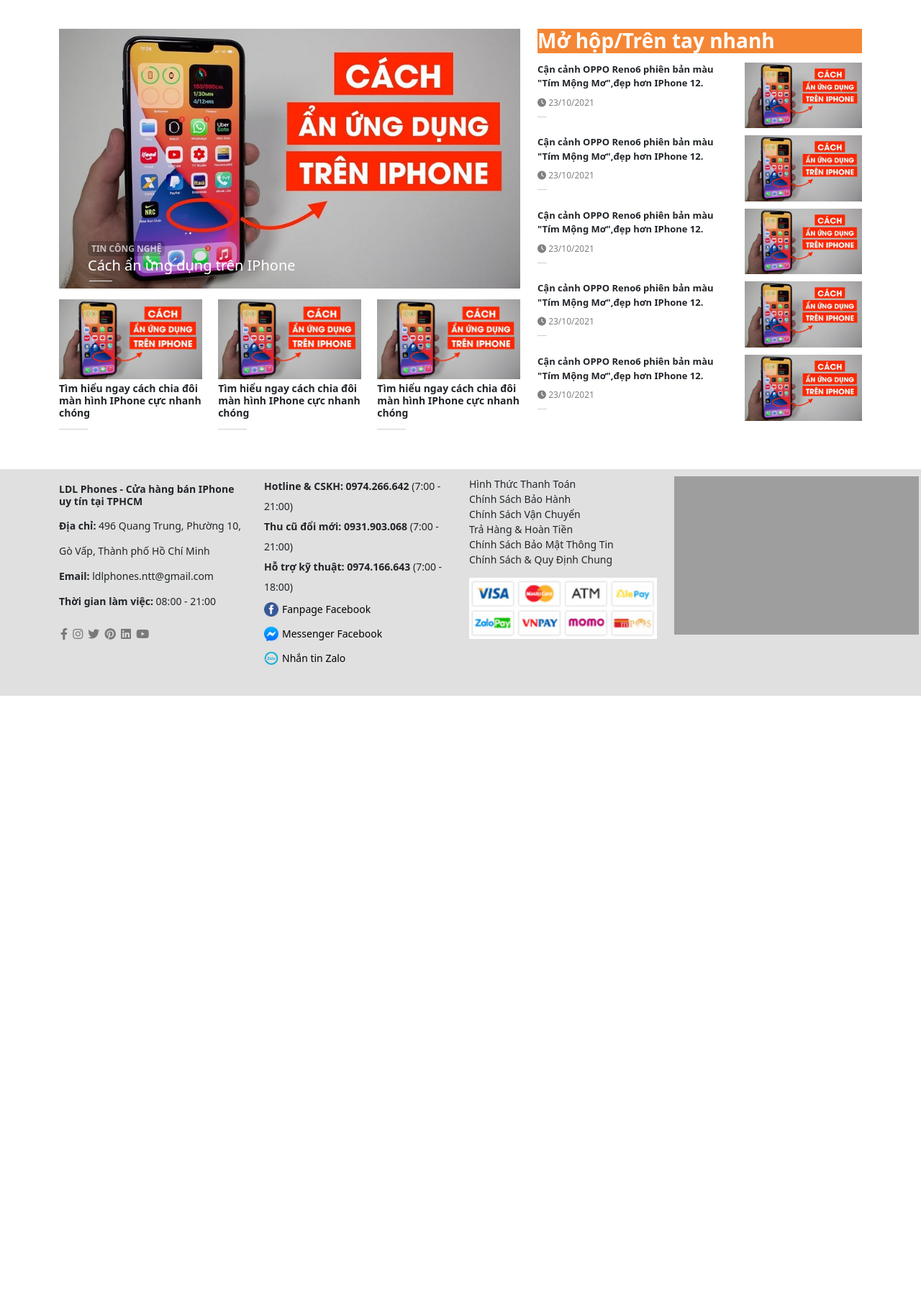
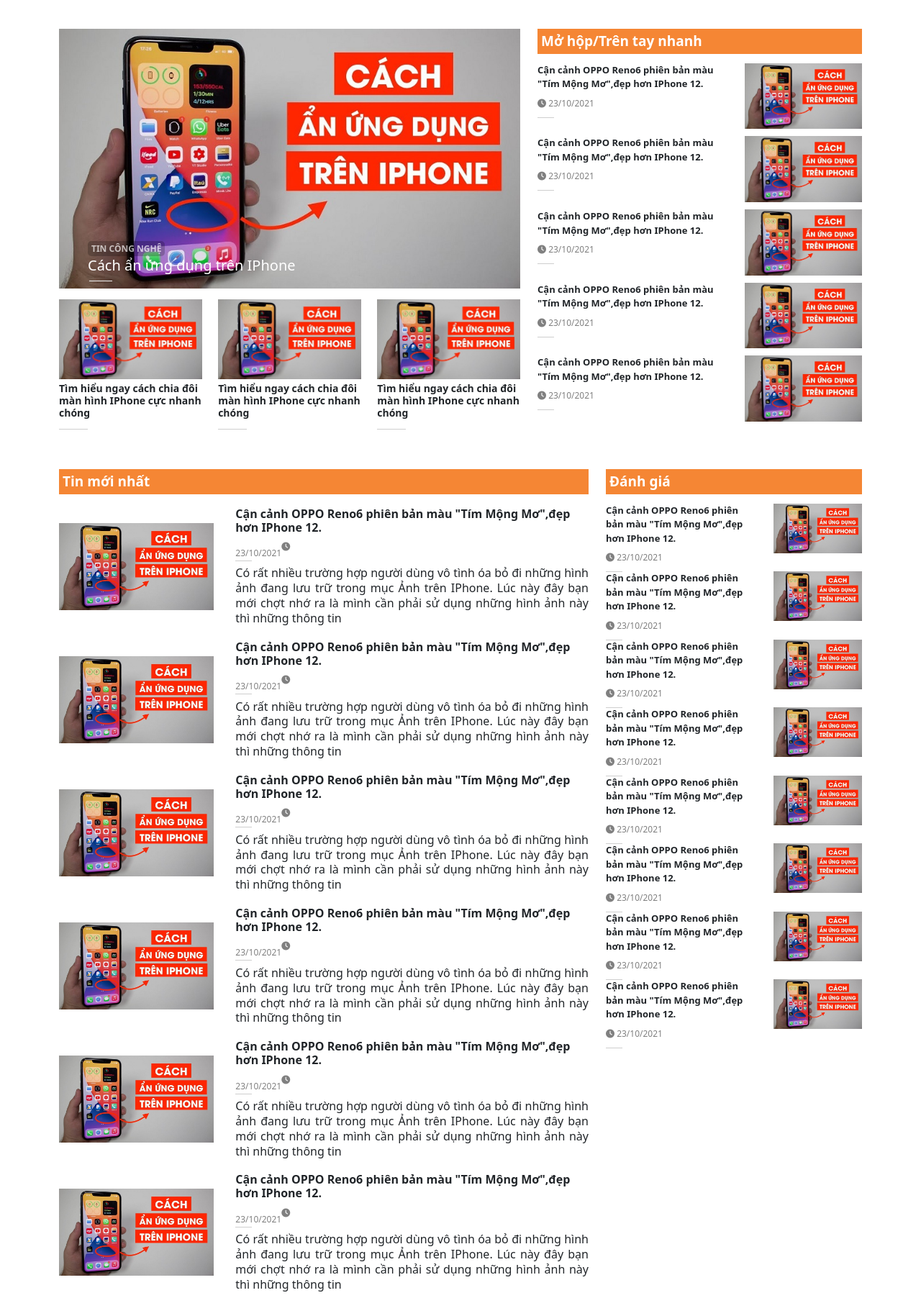
Before and after one commit to TramAnh1406/Cover-template-ldlphones, a Flask app: page /tintuc in a window 1280 px wide. Shown: the part 130-1934 px from the top of the page at 72% size. Before the commit the page ends 1097 px from the top, so only its background shows below. Run offline with Flask 2, Linux system fonts and the light colour scheme; some libraries are stand-ins or nearby versions; grey boxes are pictures that could not be loaded.

Commit message:
update page tintuc

```diff
--- a/appdb/static/css/tintuc.css
+++ b/appdb/static/css/tintuc.css
@@ -34,10 +34,12 @@
     bottom: 20px;
     left: 40px;
 }
-.text-l h5{
+
+.text-l h5 {
     color: #FFF;
     margin: 0;
 }
+
 .box-tintuc-slide .line-b {
     position: absolute;
     border-bottom: 1px solid #F1F1F1;
@@ -45,59 +47,103 @@
     bottom: 10px;
     left: 42px;
 }
-.box-tintuc-right .line-list {
+
+.line-list {
     border-bottom: 1px solid #CECECE;
     float: left;
     margin-top: 10px;
-    width: 5%;
+    width: 2%;
+    position: absolute;
 }
-.box-tintuc-right h3{
+
+.box-tintuc-right h3, .tintuc-list-new .fix-width .row .col-md-8 h3 {
     color: white;
     background-color: #F58634;
     font-weight: 700;
+    font-size: 19px;
+    padding: 6px 5px;
 }
-.box-tintuc-list{
-    display:flex;
+
+.box-tintuc-list {
+    display: flex;
     align-items: flex-start;
     padding: 5px 0px;
 }
-.tintuc .fix-width .row .col-md-5 .box-tintuc-right .box-tintuc-list .col-md-7, .tintuc .fix-width .row .col-md-5 .box-tintuc-right .box-tintuc-list .col-md-5{
-    margin:0;
+
+.tintuc .fix-width .row .col-md-5 .box-tintuc-right .box-tintuc-list .col-md-7, .tintuc .fix-width .row .col-md-5 .box-tintuc-right .box-tintuc-list .col-md-5, .tintuc-list-new .fix-width .row .col-md-4 .box-tintuc-right .box-tintuc-list .col-md-7 {
+    margin: 0;
 }
-.box-tintuc-list .col-md-7 h4{
+
+.box-tintuc-list .col-md-7 h4 {
     font-size: 13px;
     font-weight: 700;
     line-height: 1.5;
 }
-.date-tintuc{
+
+.date-tintuc {
     color: gray;
     font-size: 12px;
 }
-.box-tintuc-list .col-md-5 img{
-    width:100%;
+
+.box-tintuc-list .col-md-5 img {
+    width: 100%;
     padding-left: 25px
 }
-.tintuc .fix-width .row .col-md-7 .box-slide-bottom .col-md-4{
+
+.tintuc .fix-width .row .col-md-7 .box-slide-bottom .col-md-4 {
     margin: 0;
     padding: 15px 0px;
     width: 31%;
 }
-.tintuc .fix-width .row .col-md-7 .box-slide-bottom .col-md-4 img{
+
+.tintuc .fix-width .row .col-md-7 .box-slide-bottom .col-md-4 img {
     width: 100%;
 }
-.tintuc .fix-width .row .col-md-7 .box-slide-bottom .col-md-4 h4{
+
+.tintuc .fix-width .row .col-md-7 .box-slide-bottom .col-md-4 h4 {
     font-weight: 700;
     font-size: 14px;
     padding: 5px 0px;
 }
-.line-slide{
+
+.line-slide {
     border-bottom: 1px solid #CECECE;
     float: left;
     width: 20%;
 }
-.box-slide-bottom{
-    display:flex;
+
+.box-slide-bottom {
+    display: flex;
     width: 100%;
     flex-wrap: wrap;
     justify-content: space-between;
 }
+
+.box-tintuc-list-left .col-md-4, .box-tintuc-list-left .col-md-8 {
+    margin: 0;
+}
+
+.box-tintuc-list-left {
+    display: flex;
+    align-items: center;
+    padding: 10px 0px;
+}
+.box-tintuc-list-left .col-md-4 img{
+    width: 100%;
+    padding-right: 30px ;
+}
+.box-tintuc-list-left .col-md-8 h4{
+    font-size: 16px;
+    font-weight: 700;
+}
+.box-tintuc-list-left .col-md-8 span{
+    text-overflow: ellipsis;
+    display: -webkit-box;
+    -webkit-line-clamp: 4;
+    -webkit-box-orient: vertical;
+    overflow: hidden;
+    line-height: 1.3em;
+    text-align: justify;
+    float: left;
+    margin-top: 10px;
+}
--- a/appdb/templates/home/tintuc/tintuc.html
+++ b/appdb/templates/home/tintuc/tintuc.html
@@ -25,8 +25,7 @@
                     </div>
                     {% endfor %}
                 </div>
-                <!-- <div class="col-md-4"></div>
-                <div class="col-md-4"></div> -->
+
             </div>
             <div class="col-md-5">
                 <div class="box-tintuc-right">
@@ -48,11 +47,56 @@
                     </div>
                     {% endfor %}
                 </div>
-
+            </div>
+        </div>
+    </div>
+</section>
+<section class="tintuc-list-new">
+    <div class="container fix-width">
+        <div class="row">
+            <div class="col-md-8">
+                <h3>Tin mới nhất</h3>
+                {% for a in range(10) %}
+                <div class="box-tintuc-list-left">
+                    <div class="col-md-4">
+                        <img src="{{url_for('static',filename='images/cach-an-ung-dung-tren-iphone-2.jpg')}}" alt="">
+                    </div>
+                    <div class="col-md-8">
+                        <h4>Cận cảnh OPPO Reno6 phiên bản màu "Tím Mộng Mơ",đẹp hơn IPhone 12.</h4>
+                        <div class="date-tintuc">
+                            <i class="fa-solid fa-clock"></i>
+                            <span>23/10/2021</span>
+                        </div>
+                        <div class="line-list"></div>
+                        <span>Có rất nhiều trường hợp người dùng vô tình óa bỏ đi những hình ảnh đang lưu trữ trong mục
+                            Ảnh trên IPhone. Lúc này đây bạn mới chợt nhớ ra là mình cần phải sử dụng những hình ảnh này
+                            thì những thông tin</span>
+                    </div>
+                </div>
+                {%endfor%}
 
             </div>
-
-
+            <div class="col-md-4">
+                <div class="box-tintuc-right">
+                    <h3>Đánh giá</h3>
+                    {% for a in range(8) %}
+                    <div class="box-tintuc-list">
+                        <div class="col-md-7">
+                            <h4>Cận cảnh OPPO Reno6 phiên bản màu "Tím Mộng Mơ",đẹp hơn IPhone 12.</h4>
+                            <div class="date-tintuc">
+                                <i class="fa-solid fa-clock"></i>
+                                <span>23/10/2021</span>
+                            </div>
+                            <div class="line-list"></div>
+                        </div>
+                        <div class="col-md-5">
+                            <img src="{{url_for('static',filename='images/cach-an-ung-dung-tren-iphone-2.jpg')}}"
+                                alt="">
+                        </div>
+                    </div>
+                    {% endfor %}
+                </div>
+            </div>
         </div>
     </div>
 </section>
```
